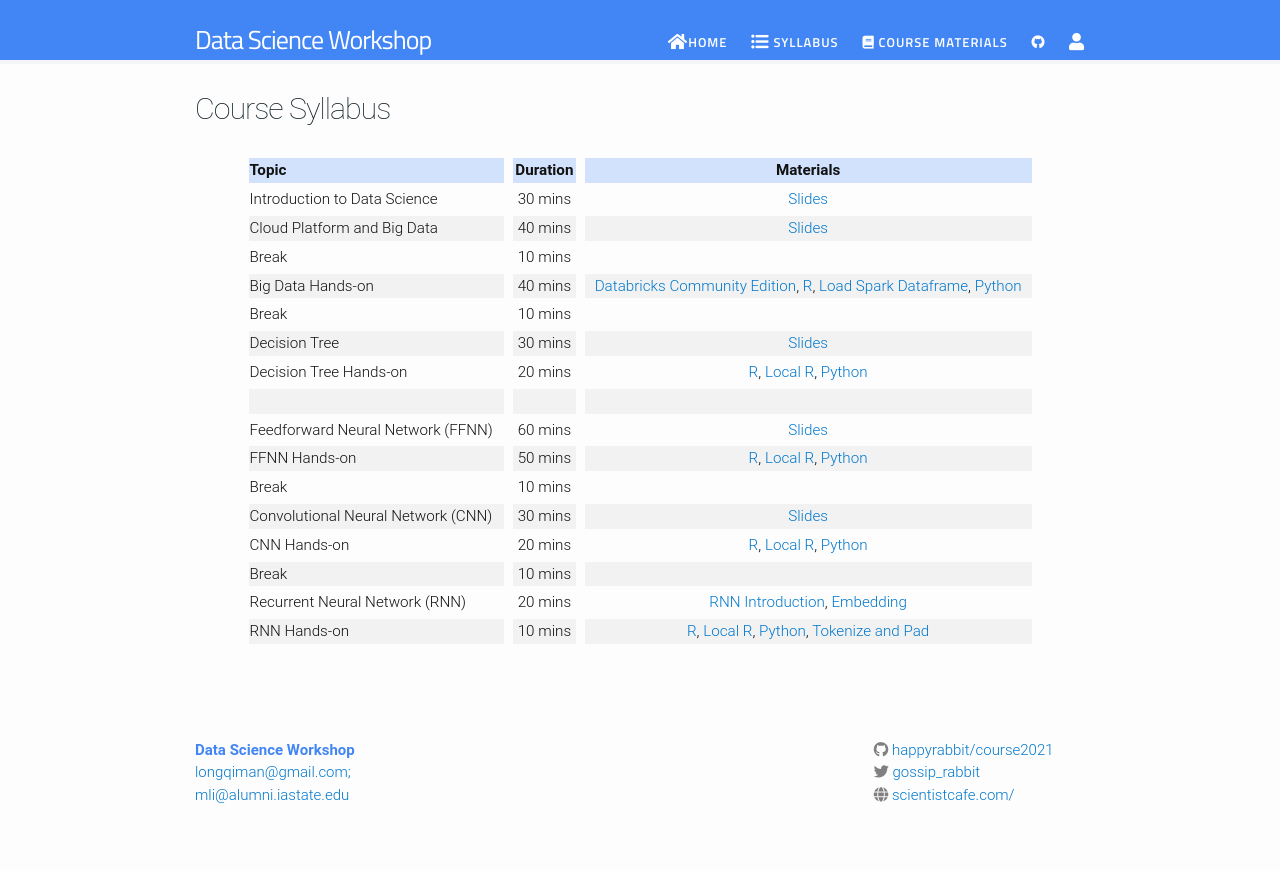
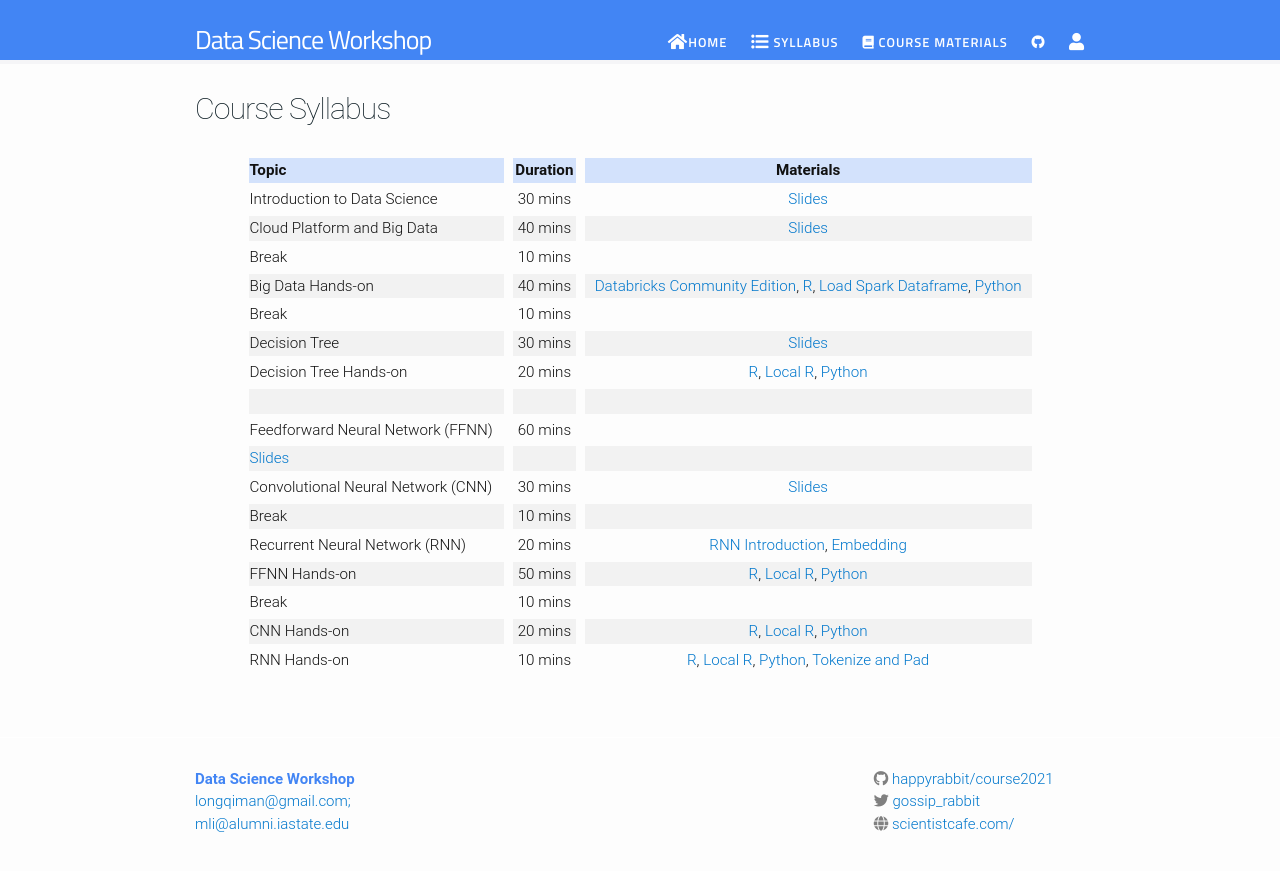
Before and after one commit to happyrabbit/course2021, a Jekyll site: the page built from course-syllabus.md, in a window 1280 px wide. Shown: the top 871 px of the page. Built offline with Jekyll 4.4.1, drawn with Linux system fonts in a browser that asks for light colours; nearby versions of some CDN libraries.

```diff
--- a/course-syllabus.md
+++ b/course-syllabus.md
@@ -14,11 +14,12 @@ permalink: /course-syllabus/
 | Decision Tree | 30 mins |[Slides](https://course2021.scientistcafe.com/slides/03Tree/Tree.html) |
 | Decision Tree Hands-on | 20 mins | [R](https://databricks-prod-cloudfront.cloud.databricks.com/public/4027ec902e239c93eaaa8714f173bcfc/3981279215211072/2496792818540000/78755435857845/latest.html), [Local R](https://scientistcafe.com/ids/r/ch11), [Python](https://github.com/happyrabbit/IntroDataScience/blob/master/Python/TreeBasedModels.ipynb)  |
 |  |  |  |
-| Feedforward Neural Network (FFNN) | 60 mins | [Slides](https://course2021.scientistcafe.com/slides/02DeepLearning/DNN/DNN_Intro.html)   |
+| Feedforward Neural Network (FFNN) | 60 mins |
+[Slides](https://course2021.scientistcafe.com/slides/02DeepLearning/DNN/DNN_Intro.html)   |
+| Convolutional Neural Network (CNN) | 30 mins | [Slides](https://course2021.scientistcafe.com/slides/02DeepLearning/CNN/CNN_Intro.html)   |
+| Break | 10 mins |  |
+| Recurrent Neural Network (RNN) | 20 mins | [RNN Introduction](https://course2021.scientistcafe.com/slides/02DeepLearning/RNN/RNN_Intro.html), [Embedding](https://course2021.scientistcafe.com/slides/02DeepLearning/RNN/RNN_Embedding.html) |
 | FFNN Hands-on | 50 mins | [R](https://databricks-prod-cloudfront.cloud.databricks.com/public/4027ec902e239c93eaaa8714f173bcfc/3981279215211072/2496792818539864/78755435857845/latest.html), [Local R](https://scientistcafe.com/ids/r/ch12dnn), [Python](https://github.com/happyrabbit/IntroDataScience/blob/master/Python/FFNN.ipynb) |
 | Break | 10 mins |  |
-| Convolutional Neural Network (CNN) | 30 mins | [Slides](https://course2021.scientistcafe.com/slides/02DeepLearning/CNN/CNN_Intro.html)   |
 | CNN Hands-on | 20 mins | [R](https://databricks-prod-cloudfront.cloud.databricks.com/public/4027ec902e239c93eaaa8714f173bcfc/3981279215211072/2496792818539913/78755435857845/latest.html), [Local R](https://scientistcafe.com/ids/r/ch12cnn), [Python](https://github.com/happyrabbit/IntroDataScience/blob/master/Python/CNN.ipynb)  |
-| Break | 10 mins |  |
-| Recurrent Neural Network (RNN) | 20 mins | [RNN Introduction](https://course2021.scientistcafe.com/slides/02DeepLearning/RNN/RNN_Intro.html), [Embedding](https://course2021.scientistcafe.com/slides/02DeepLearning/RNN/RNN_Embedding.html) |
 | RNN Hands-on | 10 mins | [R](https://databricks-prod-cloudfront.cloud.databricks.com/public/4027ec902e239c93eaaa8714f173bcfc/3981279215211072/2496792818539965/78755435857845/latest.html), [Local R](https://scientistcafe.com/ids/r/ch12rnn), [Python](https://github.com/happyrabbit/IntroDataScience/blob/master/Python/RNN.ipynb), [Tokenize and Pad](https://github.com/happyrabbit/IntroDataScience/blob/master/Python/TokenizingPadding.ipynb) |
```
